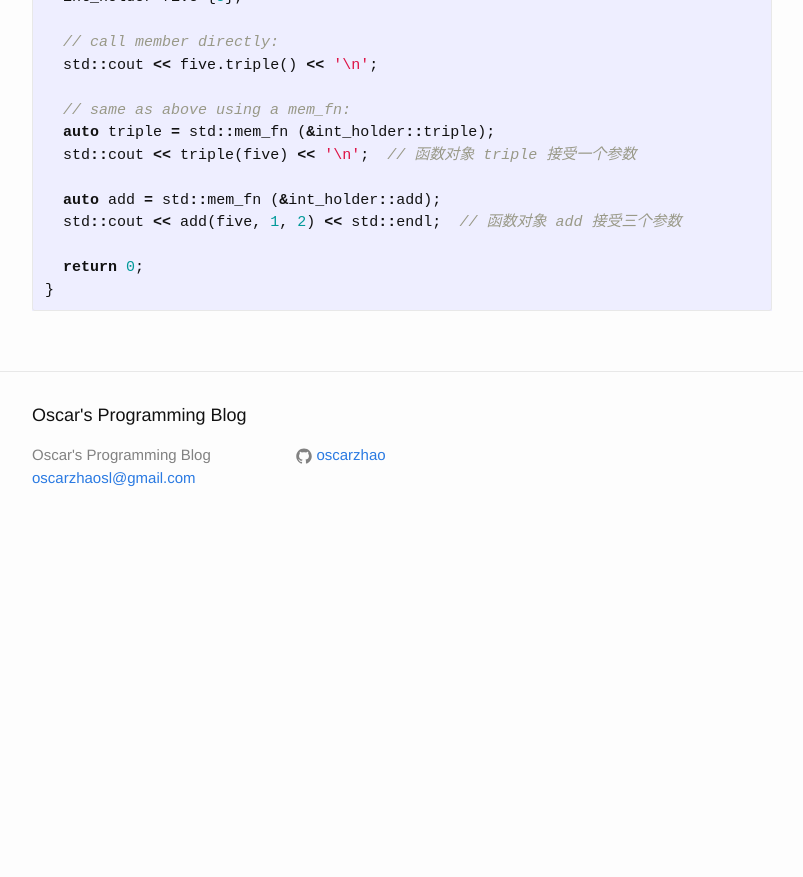
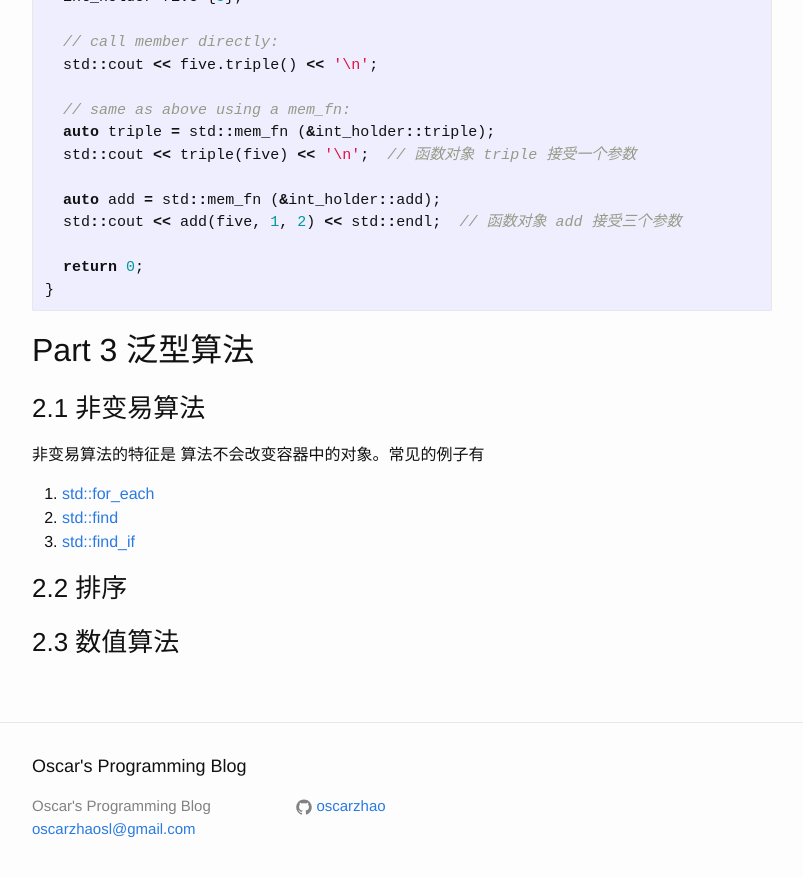
Before and after one commit to oscarzhao/oscarzhao.github.io, a Jekyll site: the page built from _posts/2016-08-25-week06-oop-stl_2.markdown, in a window 1280 px wide and 900 px high, scrolled down 2217 px. Shown: the top 877 px of the window, without its empty margins (238-1041 px from the left). Built offline with Jekyll 4.4.1, drawn with Linux system fonts in a browser that asks for light colours; before the commit the page ends 2766 px from its top, so only the background shows below that.

Commit message:
add algorithm outline

````diff
--- a/_posts/2016-08-25-week06-oop-stl_2.markdown
+++ b/_posts/2016-08-25-week06-oop-stl_2.markdown
@@ -110,3 +110,15 @@ int main () {
   return 0;
 }
 ```
+
+## Part 3 泛型算法
+### 2.1 非变易算法
+非变易算法的特征是 算法不会改变容器中的对象。常见的例子有
+
+1. [std::for_each](http://www.cplusplus.com/reference/algorithm/for_each/ "for_each")
+2. [std::find](http://www.cplusplus.com/reference/algorithm/find/ "find")
+3. [std::find_if](http://www.cplusplus.com/reference/algorithm/find_if/ "find_if")
+
+### 2.2 排序
+
+### 2.3 数值算法
````
